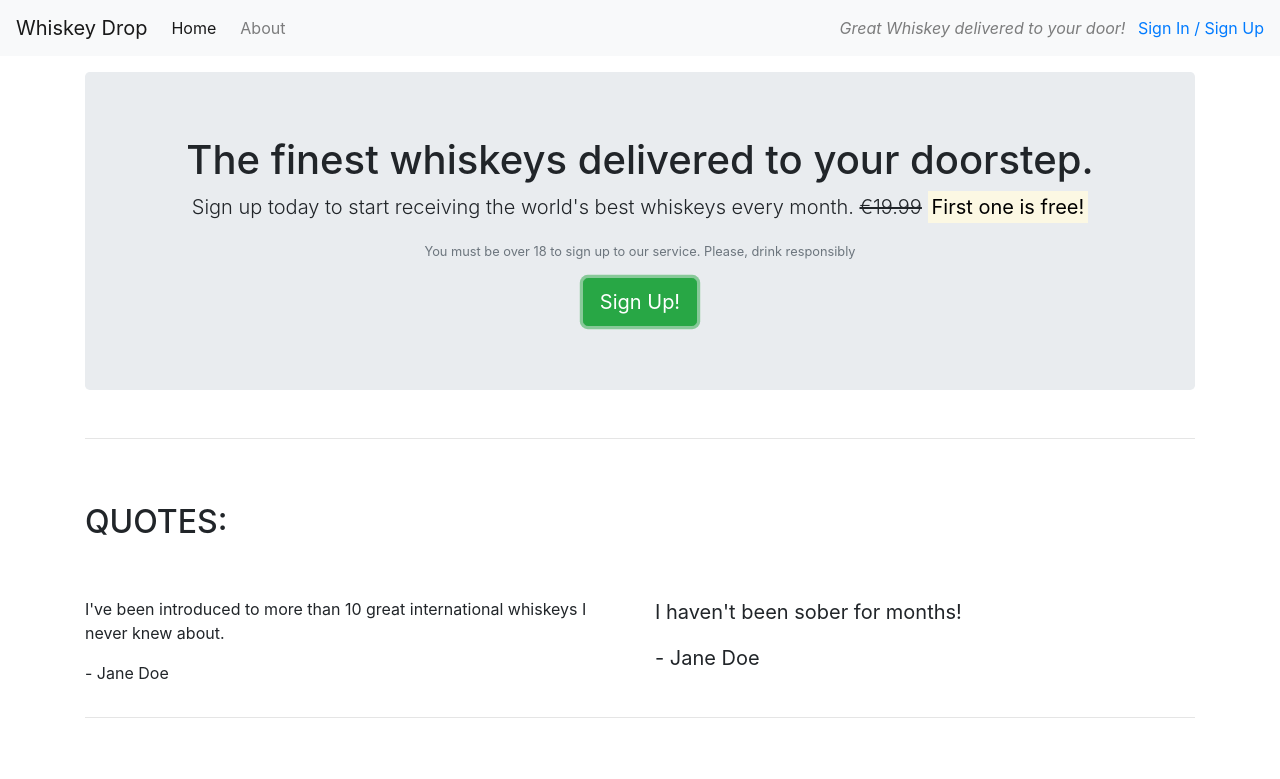
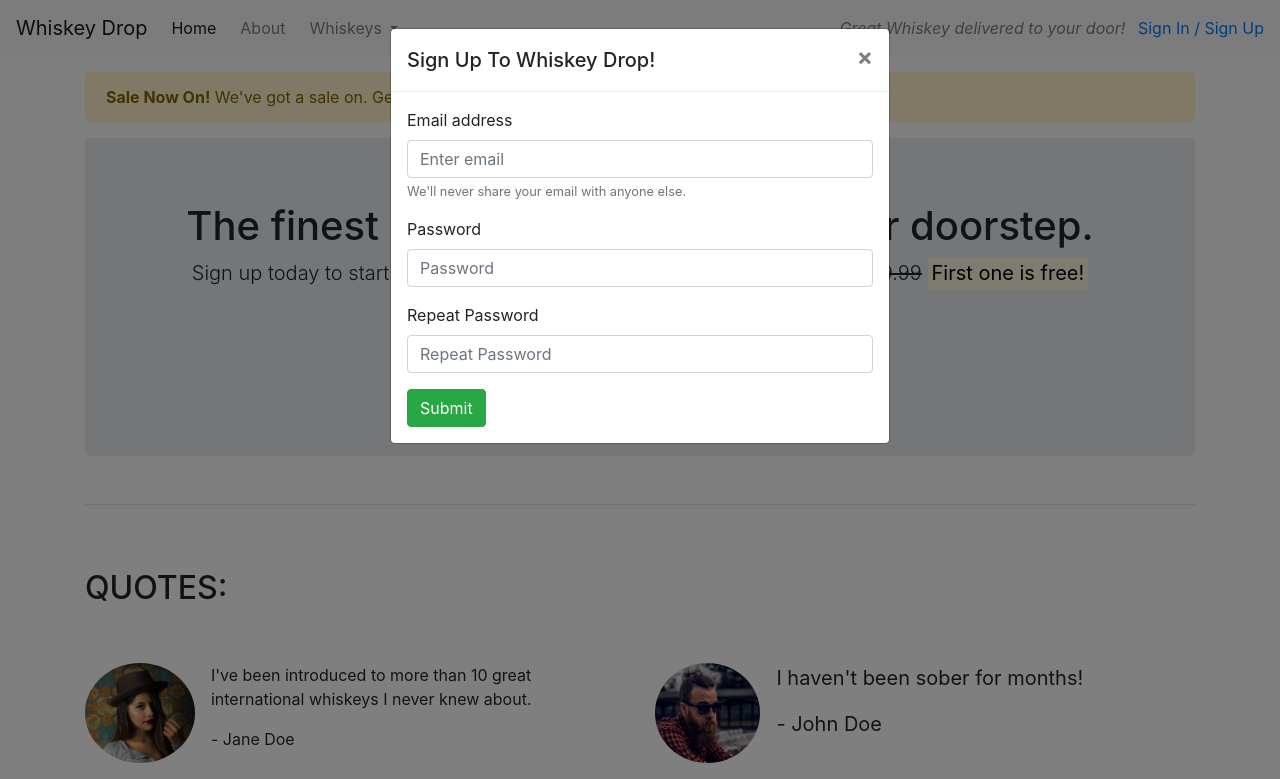
Before and after one commit to Daniel-Slattery/Whiskey-Drop-Bootstrap, a plain HTML site: page index.html in a window 1280 px wide. Both pictures are taken after a click on the button "Sign Up!". Shown: the top 779 px of the page. Drawn offline with nearby package versions, Linux system fonts and the light colour scheme.

Commit message:
added bootstrap components

```diff
--- a/index.html
+++ b/index.html
@@ -11,12 +11,29 @@
 <body>
 	<nav class="navbar navbar-light bg-light navbar-expand-sm">
 		<a href="/" class="navbar-brand">Whiskey Drop</a>
+
+		<button class="navbar-toggler ml-auto" type="button" data-toggle="collapse" data-target="#navbarNavDropdown" aria-controls="navbarNavDropdown" aria-expanded="false" aria-label="Toggle navigation">
+        <span class="navbar-toggler-icon"></span></button>
+
+		<div class="collapse navbar-collapse" id="navbarNavDropdown">
 			<ul class="navbar-nav mr-auto">
 				<li class="active nav-item mr-2"><a class="nav-link" href="/home">Home</a></li>
 				<li class="nav-item mr-2"><a class="nav-link" href="/about">About</a></li>
+				<li class="nav-item dropdown">
+					<a class="nav-link dropdown-toggle" href="#" id="navbarDropdownMenuLink" role="button"
+						data-toggle="dropdown" aria-haspopup="true" aria-expanded="false">
+						Whiskeys
+					</a>
+                    <div class="dropdown-menu" aria-labelledby="navbarDropdownMenuLink">
+                        <a class="dropdown-item" href="#">Irish</a>
+                        <a class="dropdown-item" href="#">Scotch</a>
+                        <a class="dropdown-item" href="#">Japanese</a>
+                        <a class="dropdown-item" href="#">American</a>
+                    </div>
+				</li>
 				<li class="nav-item mr-2 d-block d-sm-none"><a class="nav-link" href="/login">Sign In / Sign Up</a></li>
-
 			</ul>
+		</div>
 		<div class="d-none d-md-block">
 			<p class="navbar-text my-auto mr-2"><i>Great Whiskey delivered to your door!</i></p>
 			<a href="/login">Sign In / Sign Up</a>
@@ -24,6 +41,14 @@
 
 	</nav>
 	<article class="container mt-3">
+		<div class="row d-none d-sm-block">
+			<div class="col-12">
+				<div class="alert alert-warning">
+					<strong>Sale Now On!</strong> We've got a sale on. Get a 12-month subscription for the price of 6!
+					<a href="">See here for details!</a>
+				</div>
+			</div>
+		</div>
 		<!-- Callout -->
 		<div class="row">
 			<div class="col-12">
@@ -35,7 +60,7 @@
 						<strong><mark>First one is free!</mark></strong></p>
 					<p class="text-muted">
 						<small>You must be over 18 to sign up to our service. Please, drink responsibly</small></p>
-					<button class="btn btn-success btn-lg">Sign Up!</button>
+					<button class="btn btn-success btn-lg" data-toggle="modal" data-target="#signUpModal">Sign Up!</button>
 				</section>
 			</div>
 		</div>
@@ -51,16 +76,32 @@
 			</div>
 			<div class="row">
 				<div class="col-12 col-md-6">
+					<div class="media">
+						<div class="d-none d-sm-block">
+							<img src="images/girl-image.png" alt="" class="rounded-circle mr-3" height="100">
+                    </div>
+							<div class="media-body">
 								<blockquote class="quote">
-					<p>I've been introduced to more than 10 great international whiskeys I never knew about.</p>
+									<p>I've been introduced to more than 10 great international whiskeys I never knew
+										about.
+									</p>
 									<p>- Jane Doe</p>
 								</blockquote>
 							</div>
+						</div>
+					</div>
 					<div class="col-12 col-md-6">
+						<div class="media">
+							<div class="d-none d-sm-block">
+								<img src="images/guy-image.png" alt="" class="rounded-circle mr-3" height="100">
+                    </div>
+								<div class="media-body">
 									<blockquote class="blockquote">
 										<p>I haven't been sober for months!</p>
-					<p>- Jane Doe</p>
+										<p>- John Doe</p>
 									</blockquote>
+								</div>
+							</div>
 						</div>
 					</div>
 		</section>
@@ -76,7 +117,8 @@
 				<div class="row">
 					<div class="col-12 col-md-6 col-lg-4">
 						<div class="feature">
-							<h3>Feature 1</h3>
+							<h3><i class="fa fa-gift d-none d-sm-inline" aria-hidden="true"></i> Feature 1
+								<span class="badge badge-success">NEW!</span></h3>
 							<p>Lorem ipsum dolor sit amet, consectetur adipiscing elit, sed do eiusmod tempor incididunt
 								ut
 								labore et dolore magna aliqua. Ut enim ad minim veniam, quis nostrud exercitation
@@ -87,7 +129,8 @@
 					</div>
 					<div class="col-12 col-md-6 col-lg-4">
 						<div class="feature">
-							<h3>Feature 2</h3>
+							<h3><i class="fa fa-credit-card-alt d-none d-sm-inline" aria-hidden="true"></i> Feature 2
+							</h3>
 							<p>Lorem ipsum dolor sit amet, consectetur adipiscing elit, sed do eiusmod tempor incididunt
 								ut
 								labore et dolore
@@ -100,7 +143,7 @@
 					</div>
 					<div class="col-12 d-md-none d-lg-block col-lg-4">
 						<div class="feature">
-							<h3>Feature 3</h3>
+							<h3><i class="fa fa-times-circle d-none d-sm-inline" aria-hidden="true"></i> Feature 3</h3>
 							<p>Lorem ipsum dolor sit amet, consectetur adipiscing elit, sed do eiusmod tempor incididunt
 								ut
 								labore et dolore
@@ -118,6 +161,50 @@
 		</section>
 		<!-- /.features -->
 	</article>
+
+    <div class="modal" tabindex="-1" role="dialog" id="signUpModal">
+        <div class="modal-dialog" role="document">
+            <div class="modal-content">
+                <div class="modal-header">
+                    <h5 class="modal-title">Sign Up To Whiskey Drop!</h5>
+                    <button type="button" class="close" data-dismiss="modal" aria-label="Close">
+          <span aria-hidden="true">&times;</span>
+        </button>
+                </div>
+                <div class="modal-body">
+                    <form>
+                        <div class="form-group">
+                            <label for="exampleInputEmail1">Email address</label>
+                            <input type="email" class="form-control" id="exampleInputEmail1" aria-describedby="emailHelp" placeholder="Enter email">
+                            <small id="emailHelp" class="form-text text-muted">We'll never share your email with anyone else.</small>
+                        </div>
+                        <div class="form-group">
+                            <label for="password">Password</label>
+                            <input type="password" class="form-control" id="password" placeholder="Password">
+                        </div>
+                        <div class="form-group">
+                            <label for="repeatPassword">Repeat Password</label>
+                            <input type="password" class="form-control" id="repeatPassword" placeholder="Repeat Password">
+                        </div>
+                        <button type="submit" class="btn btn-success">Submit</button>
+                    </form>
+                </div>
+            </div>
+        </div>
+    </div>
+	<script src="https://stackpath.bootstrapcdn.com/bootstrap/4.5.2/js/bootstrap.min.js"
+		integrity="sha384-B4gt1jrGC7Jh4AgTPSdUtOBvfO8shuf57BaghqFfPlYxofvL8/KUEfYiJOMMV+rV" crossorigin="anonymous">
+	</script>
+	<script src="https://code.jquery.com/jquery-3.5.1.slim.min.js"
+		integrity="sha384-DfXdz2htPH0lsSSs5nCTpuj/zy4C+OGpamoFVy38MVBnE+IbbVYUew+OrCXaRkfj" crossorigin="anonymous">
+	</script>
+	<script src="https://cdn.jsdelivr.net/npm/popper.js@1.16.1/dist/umd/popper.min.js"
+		integrity="sha384-9/reFTGAW83EW2RDu2S0VKaIzap3H66lZH81PoYlFhbGU+6BZp6G7niu735Sk7lN" crossorigin="anonymous">
+	</script>
+	<script src="https://stackpath.bootstrapcdn.com/bootstrap/4.5.2/js/bootstrap.min.js"
+		integrity="sha384-B4gt1jrGC7Jh4AgTPSdUtOBvfO8shuf57BaghqFfPlYxofvL8/KUEfYiJOMMV+rV" crossorigin="anonymous">
+	</script>
+	<script src="https://kit.fontawesome.com/d2b5b31d8e.js" crossorigin="anonymous"></script>
 </body>
 
 </html>
```
Also changed, not shown: images/girl-image.png (added), images/guy-image.png (added). Lines whose indentation alone changed are shown as unchanged.
